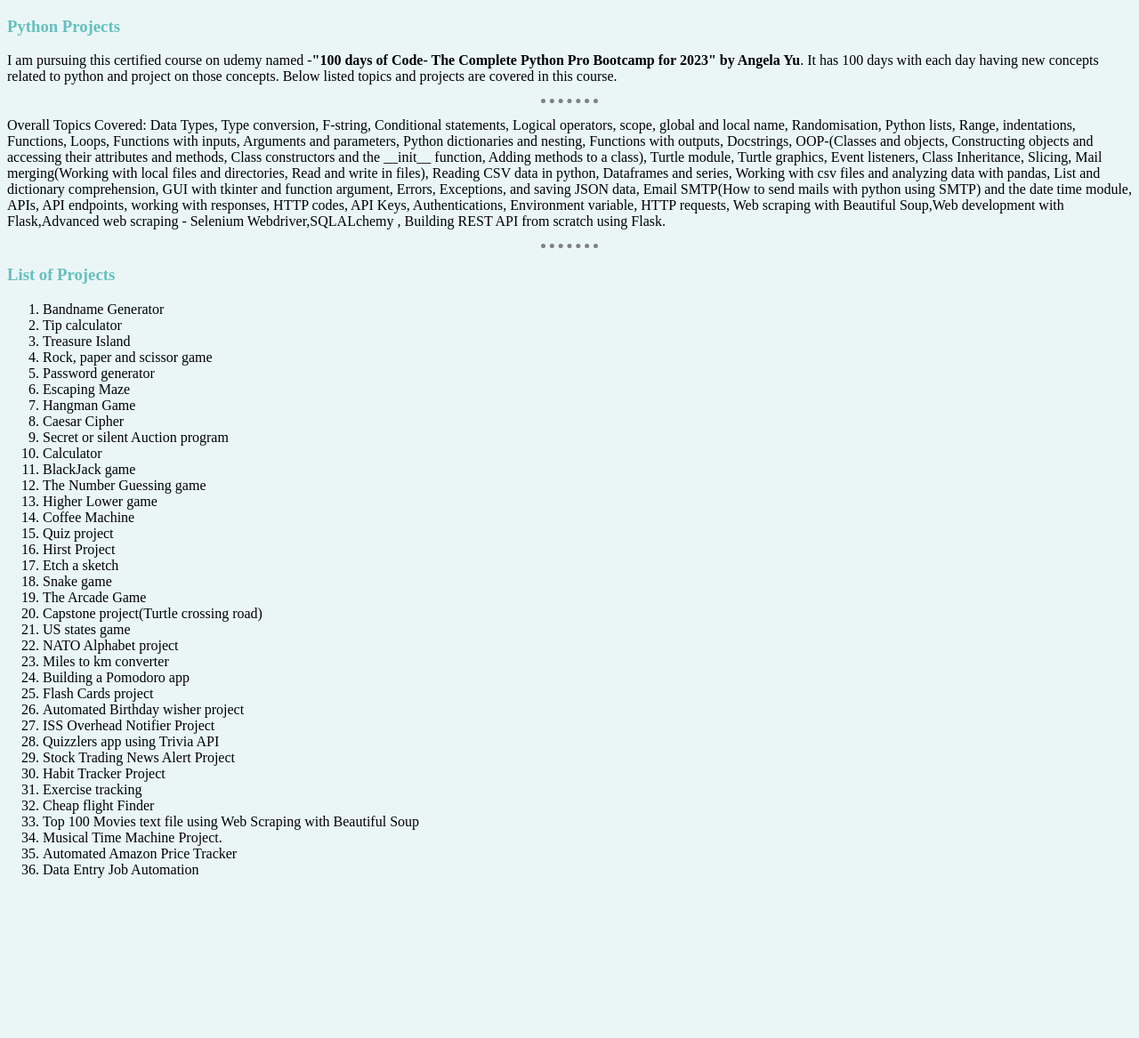
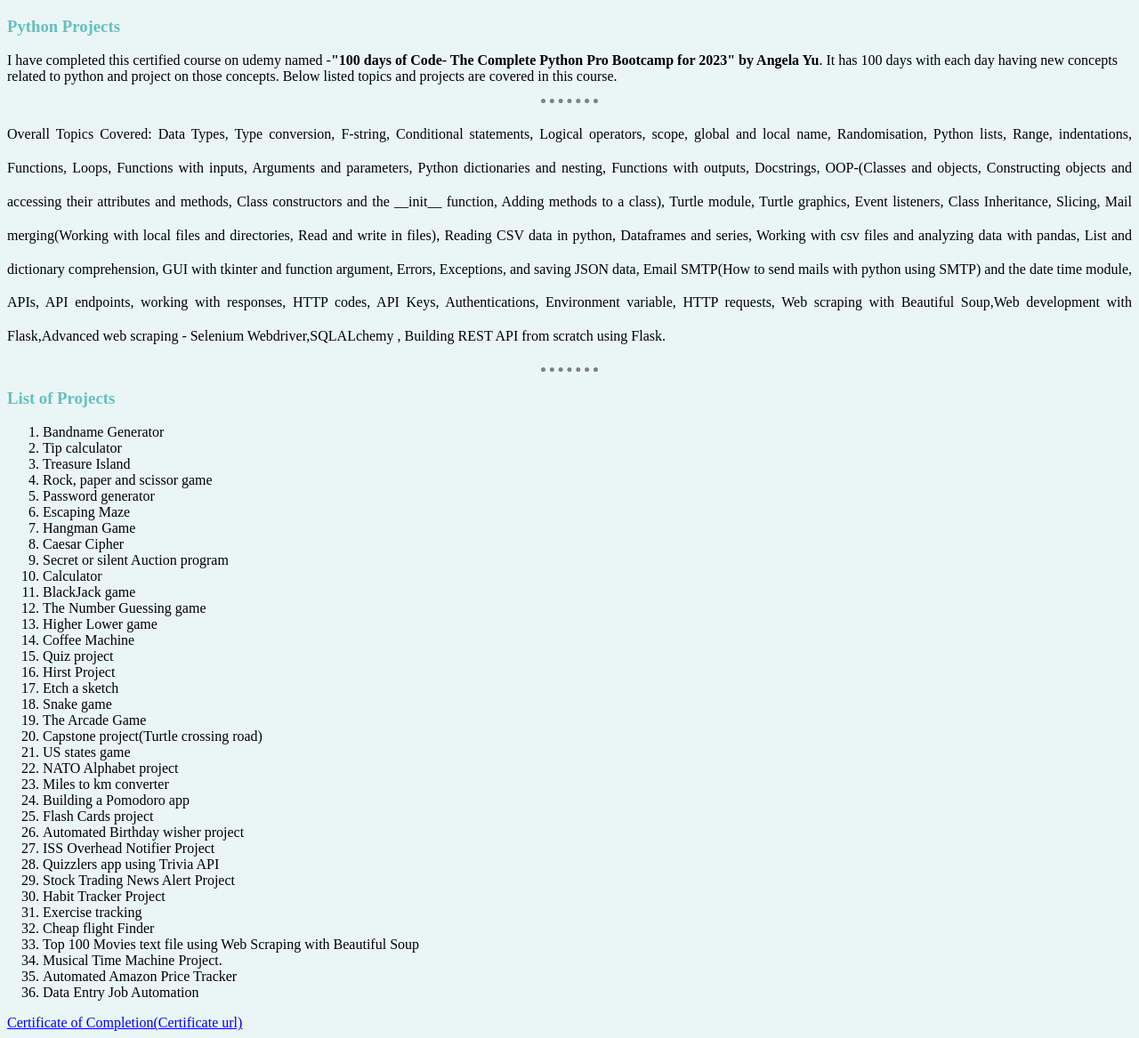
Before and after one commit to Priyavpl/My_python_projects, a plain HTML site: page index.html in a window 1280 px wide. Shown: the whole page at 89% size. Before the commit the page ends 1003 px from the top, so only its background shows below. Drawn offline with Linux system fonts and the light colour scheme.

```diff
--- a/index.html
+++ b/index.html
@@ -7,9 +7,9 @@
 </head>
 <body>
 <h3>Python Projects</h3>
-<p>I am pursuing this certified course on udemy named -<b>"100 days of Code- The Complete Python Pro Bootcamp for 2023" by Angela Yu</b>. It has 100 days with each day having new concepts related to python and project on those concepts. Below listed topics and projects are covered in this course.</p>
+<p>I have completed this certified course on udemy named -<b>"100 days of Code- The Complete Python Pro Bootcamp for 2023" by Angela Yu</b>. It has 100 days with each day having new concepts related to python and project on those concepts. Below listed topics and projects are covered in this course.</p>
 <hr>
-<p>Overall Topics Covered: Data Types, Type conversion, F-string, Conditional statements, Logical operators, scope, global and local name, Randomisation, Python lists, Range, indentations, Functions, Loops, Functions with inputs, Arguments and parameters, Python dictionaries and nesting, Functions with outputs, Docstrings, OOP-(Classes and objects, Constructing objects and accessing their attributes and methods, Class constructors and the __init__ function, Adding methods to a class), Turtle module, Turtle graphics, Event listeners, Class Inheritance, Slicing, Mail merging(Working with local files and directories, Read and write in files), Reading CSV data in python, Dataframes and series, Working with csv files and analyzing data with pandas, List and dictionary comprehension, GUI with tkinter and function argument, Errors, Exceptions, and saving JSON data, Email SMTP(How to send mails with python using SMTP) and the date time module, APIs, API endpoints, working with responses, HTTP codes, API Keys, Authentications, Environment variable, HTTP requests, Web scraping with  Beautiful Soup,Web development with Flask,Advanced web scraping - Selenium Webdriver,SQLALchemy , Building REST API from scratch using Flask.</p>
+<p style="line-height:1cm; text-align:justify">Overall Topics Covered: Data Types, Type conversion, F-string, Conditional statements, Logical operators, scope, global and local name, Randomisation, Python lists, Range, indentations, Functions, Loops, Functions with inputs, Arguments and parameters, Python dictionaries and nesting, Functions with outputs, Docstrings, OOP-(Classes and objects, Constructing objects and accessing their attributes and methods, Class constructors and the __init__ function, Adding methods to a class), Turtle module, Turtle graphics, Event listeners, Class Inheritance, Slicing, Mail merging(Working with local files and directories, Read and write in files), Reading CSV data in python, Dataframes and series, Working with csv files and analyzing data with pandas, List and dictionary comprehension, GUI with tkinter and function argument, Errors, Exceptions, and saving JSON data, Email SMTP(How to send mails with python using SMTP) and the date time module, APIs, API endpoints, working with responses, HTTP codes, API Keys, Authentications, Environment variable, HTTP requests, Web scraping with  Beautiful Soup,Web development with Flask,Advanced web scraping - Selenium Webdriver,SQLALchemy , Building REST API from scratch using Flask.</p>
 <hr>
 <h3>List of Projects</h3>
 <ol>
@@ -50,5 +50,6 @@
     <li>Automated Amazon Price Tracker</li>
     <li>Data Entry Job Automation</li>
 </ol>
+    <a href="https://www.udemy.com/certificate/UC-fb676ce2-ea60-43fb-ba2c-ddf7b55127ea/">Certificate of Completion(Certificate url)</a>
 </body>
 </html>
```
